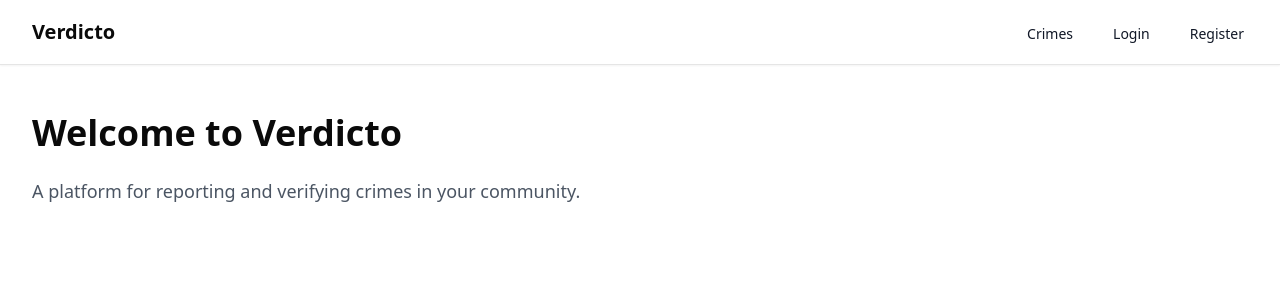
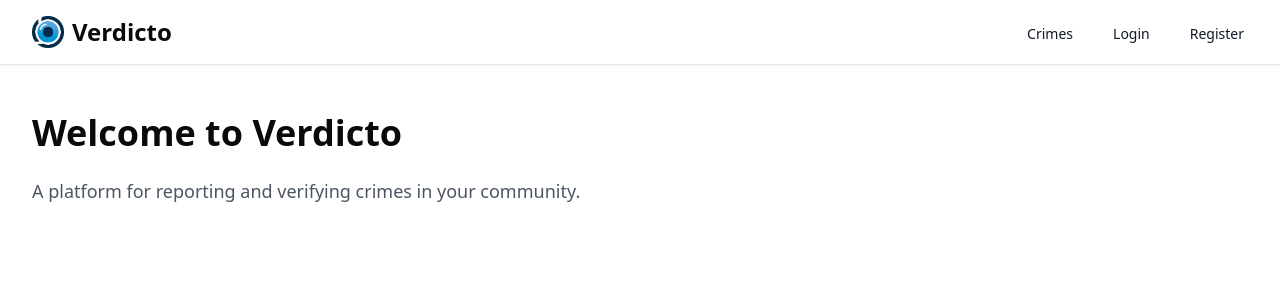
Before and after one commit to hepnox/verdicto, a Next.js app: page / in a window 1280 px wide. Shown: the top 300 px of the page. Built offline with nearby package versions, Linux system fonts and the light colour scheme.

Commit message:
feat: add logo

```diff
--- a/components/nav.tsx
+++ b/components/nav.tsx
@@ -1,5 +1,6 @@
-import Link from 'next/link';
-import { cn } from '@/lib/utils';
+import Link from "next/link";
+import { cn } from "@/lib/utils";
+import Image from "next/image";
 
 const Nav = () => {
   return (
@@ -8,7 +9,8 @@ const Nav = () => {
         <div className="flex justify-between h-16">
           <div className="flex">
             <Link href="/" className="flex items-center">
-              <span className="text-xl font-bold">Verdicto</span>
+              <Image src="/logo.png" alt="Verdicto" width={32} height={32} />
+              <span className="text-2xl font-bold ml-2">Verdicto</span>
             </Link>
           </div>
           <div className="flex space-x-8">
```
Also changed, not shown: public/logo.png (renamed from app/logo.png).
